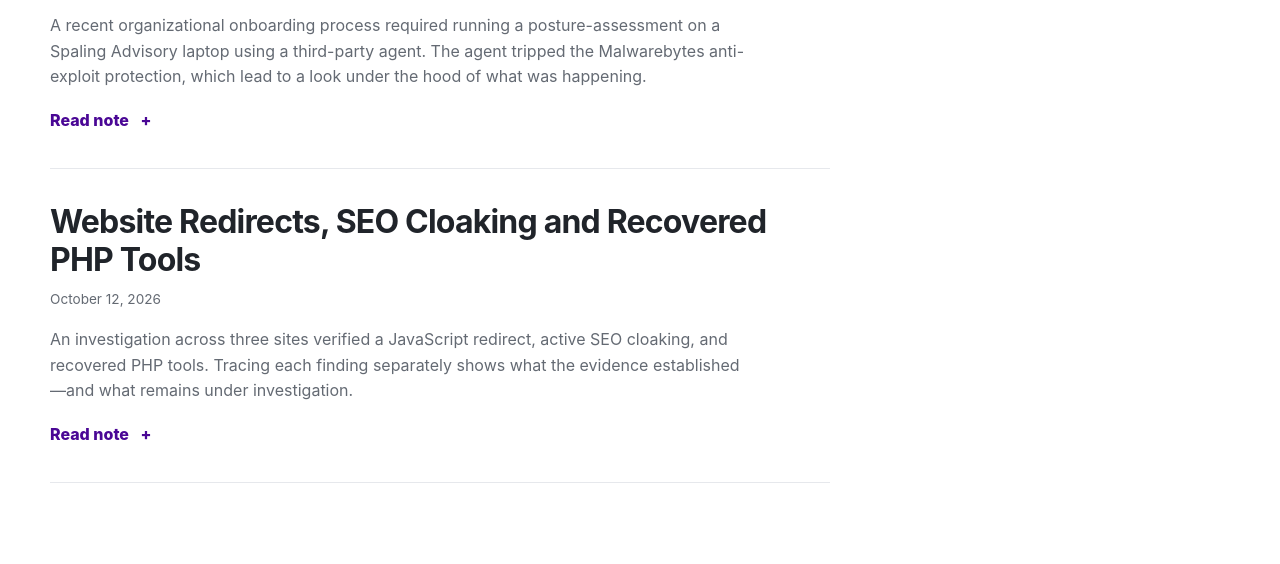
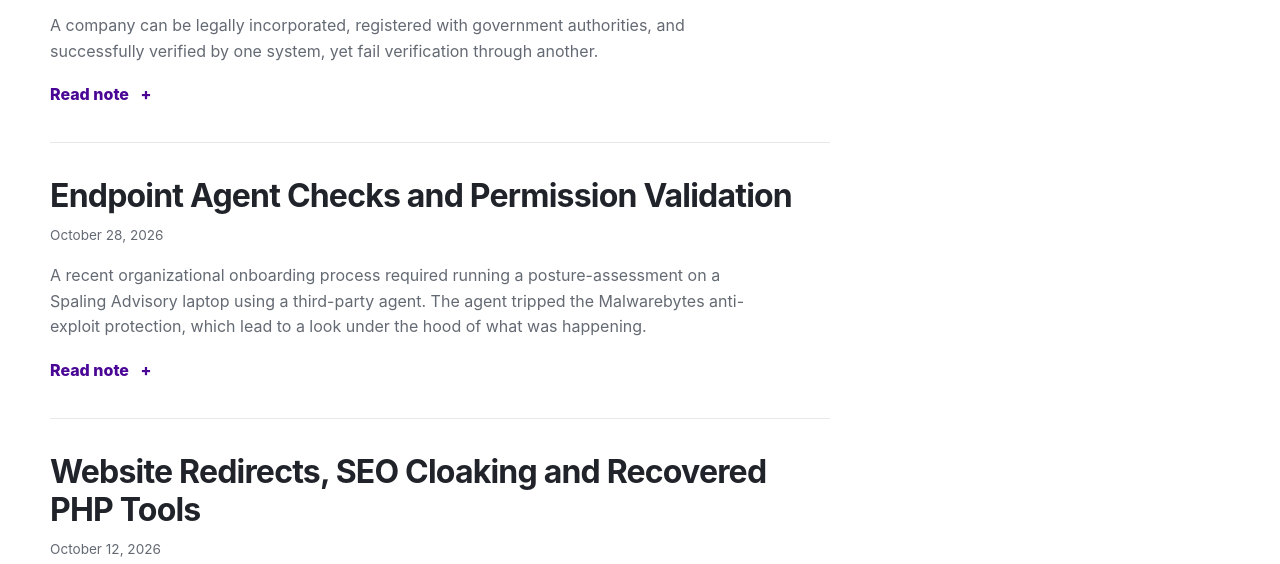
Before and after one commit to spalingadvisoryinc/spaling.github.io, a plain HTML site: page fieldnotes.html in a window 1280 px wide. Shown: the part 536-1100 px from the top of the page. Drawn offline with Linux system fonts and the light colour scheme.

Commit message:
Add files via upload

```diff
--- a/fieldnotes.html
+++ b/fieldnotes.html
@@ -315,6 +315,7 @@ a:focus-visible,button:focus-visible,summary:focus-visible{outline:3px solid var
 </div></section>
 <section class="notes-section" aria-label="Field Notes posts"><div class="container"><div class="notes-list">
 <!-- Add future notes above this article. Full text lives in notes/; this page contains summaries only. -->
+<article class="note-entry" id="business-verification"><h2>When a Legitimate Business Can&#x27;t Prove It Exists</h2><p class="note-date"><time datetime="2026-11-16">November 16, 2026</time></p><p class="note-excerpt">A company can be legally incorporated, registered with government authorities, and successfully verified by one system, yet fail verification through another.</p><details class="note-read" data-src="notes/business-verification.html"><summary>Read note</summary><div class="note-body" aria-live="polite"><p><a class="text-link" href="notes/business-verification.html">Open the full note →</a></p></div></details></article>
 <article class="note-entry" id="agent"><h2>Endpoint Agent Checks and Permission Validation</h2><p class="note-date"><time datetime="2026-10-28">October 28, 2026</time></p><p class="note-excerpt">A recent organizational onboarding process required running a posture-assessment on a Spaling Advisory laptop using a third-party agent.  The agent tripped the Malwarebytes anti-exploit protection, which lead to a look under the hood of what was happening.</p><details class="note-read" data-src="notes/agent.html"><summary>Read note</summary><div class="note-body" aria-live="polite"><p><a class="text-link" href="notes/agent.html">Open the full note →</a></p></div></details></article>
 <article class="note-entry" id="nox-wordpress-compromise"><h2>Website Redirects, SEO Cloaking and Recovered PHP Tools</h2><p class="note-date"><time datetime="2026-10-12">October 12, 2026</time></p><p class="note-excerpt">An investigation across three sites verified a JavaScript redirect, active SEO cloaking, and recovered PHP tools. Tracing each finding separately shows what the evidence established—and what remains under investigation.</p><details class="note-read" data-src="notes/nox-wordpress-compromise.html"><summary>Read note</summary><div class="note-body" aria-live="polite"><p><a class="text-link" href="notes/nox-wordpress-compromise.html">Open the full note →</a></p></div></details></article></div></div></section>
 <section class="contact" id="contact"><div class="container"><div class="contact-panel">
```
